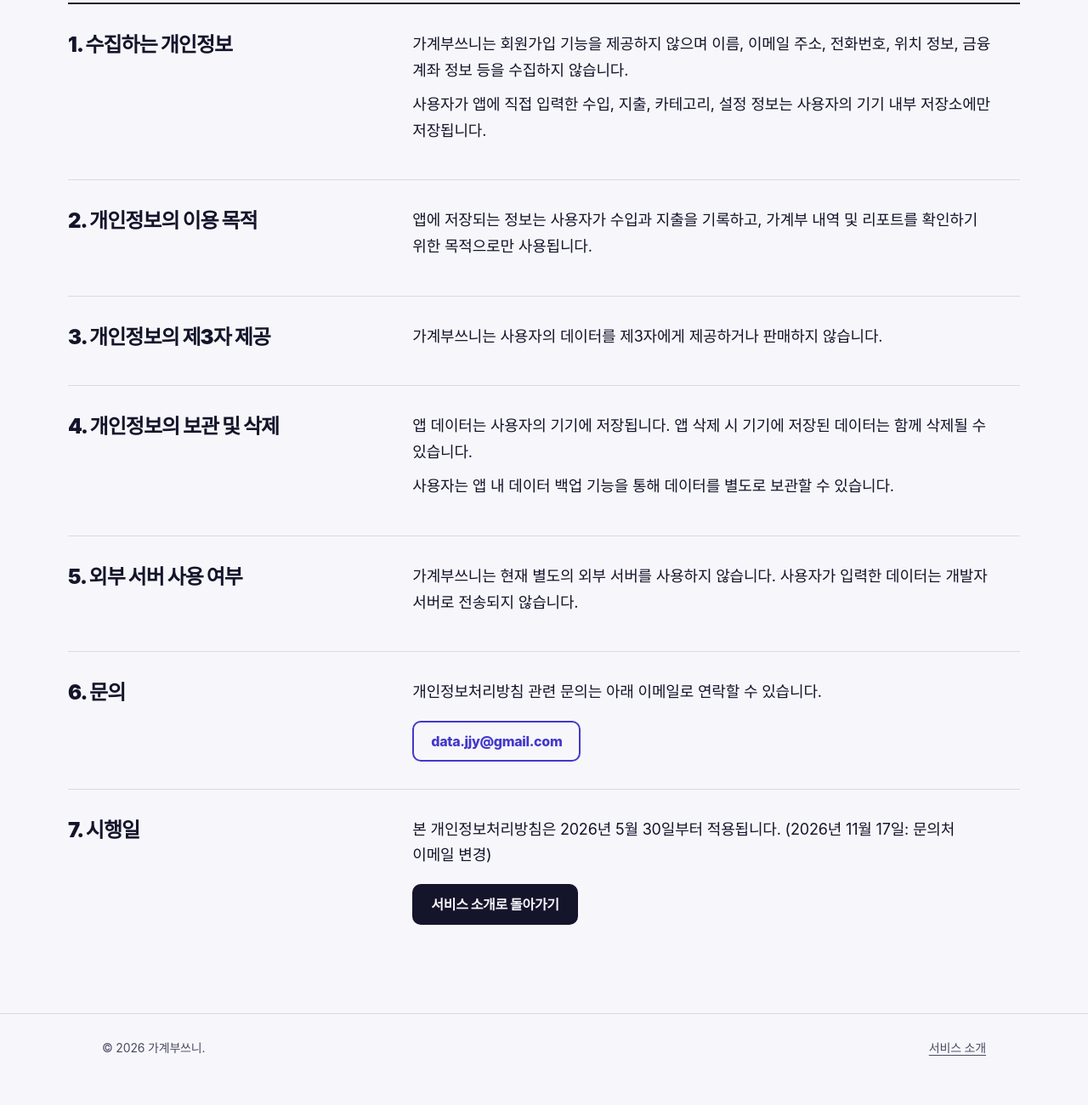
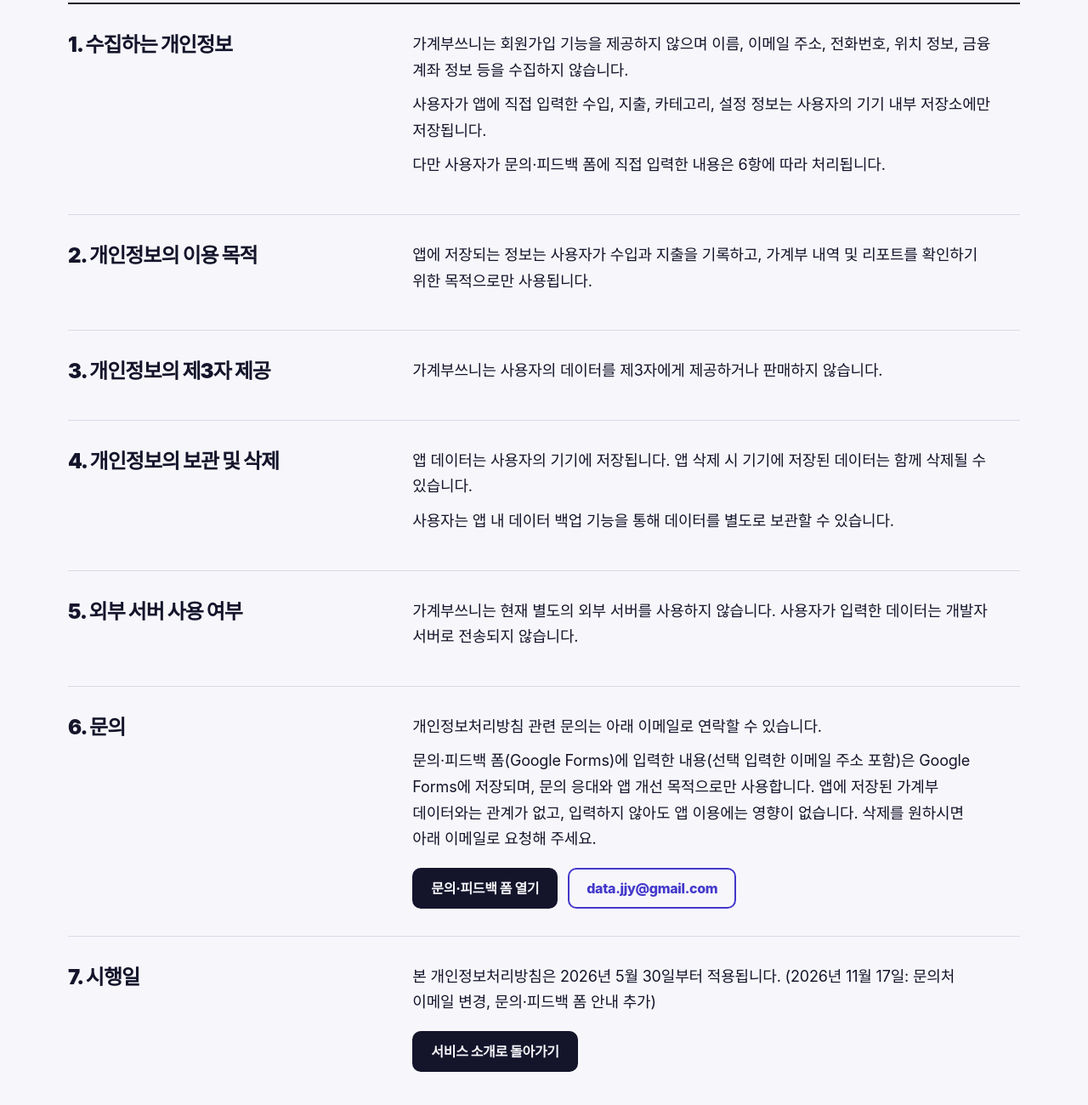
Before and after one commit to Easilydata/gagyebosseuni, a plain HTML site: page privacy.html in a window 1280 px wide. Shown: the part 390-1690 px from the top of the page at 85% size. Drawn offline with Linux system fonts and the light colour scheme; a web font is replaced by a local one.

Commit message:
Replace GitHub Issues with Google Form for inquiries; update privacy policy
Co-Authored-By: Claude Sonnet 5.5 <noreply@anthropic.com>

```diff
--- a/privacy.html
+++ b/privacy.html
@@ -43,6 +43,9 @@
         <p>
           사용자가 앱에 직접 입력한 수입, 지출, 카테고리, 설정 정보는 사용자의 기기 내부 저장소에만 저장됩니다.
         </p>
+        <p>
+          다만 사용자가 문의·피드백 폼에 직접 입력한 내용은 6항에 따라 처리됩니다.
+        </p>
       </section>
 
       <section>
@@ -84,14 +87,18 @@
         <p>
           개인정보처리방침 관련 문의는 아래 이메일로 연락할 수 있습니다.
         </p>
+        <p>
+          문의·피드백 폼(Google Forms)에 입력한 내용(선택 입력한 이메일 주소 포함)은 Google Forms에 저장되며, 문의 응대와 앱 개선 목적으로만 사용합니다. 앱에 저장된 가계부 데이터와는 관계가 없고, 입력하지 않아도 앱 이용에는 영향이 없습니다. 삭제를 원하시면 아래 이메일로 요청해 주세요.
+        </p>
         <div class="btns">
+          <a class="btn" href="https://forms.gle/kwSeSTyUBrzv3Lng6">문의·피드백 폼 열기</a>
           <a class="btn ghost" href="mailto:data.jjy@gmail.com">data.jjy@gmail.com</a>
         </div>
       </section>
 
       <section>
         <h2>7. 시행일</h2>
-        <p>본 개인정보처리방침은 2026년 5월 30일부터 적용됩니다. (2026년 11월 17일: 문의처 이메일 변경)</p>
+        <p>본 개인정보처리방침은 2026년 5월 30일부터 적용됩니다. (2026년 11월 17일: 문의처 이메일 변경, 문의·피드백 폼 안내 추가)</p>
         <div class="btns">
           <a class="btn" href="index.html">서비스 소개로 돌아가기</a>
         </div>
```
Also changed, not shown: index.html (+3 -3 lines).
